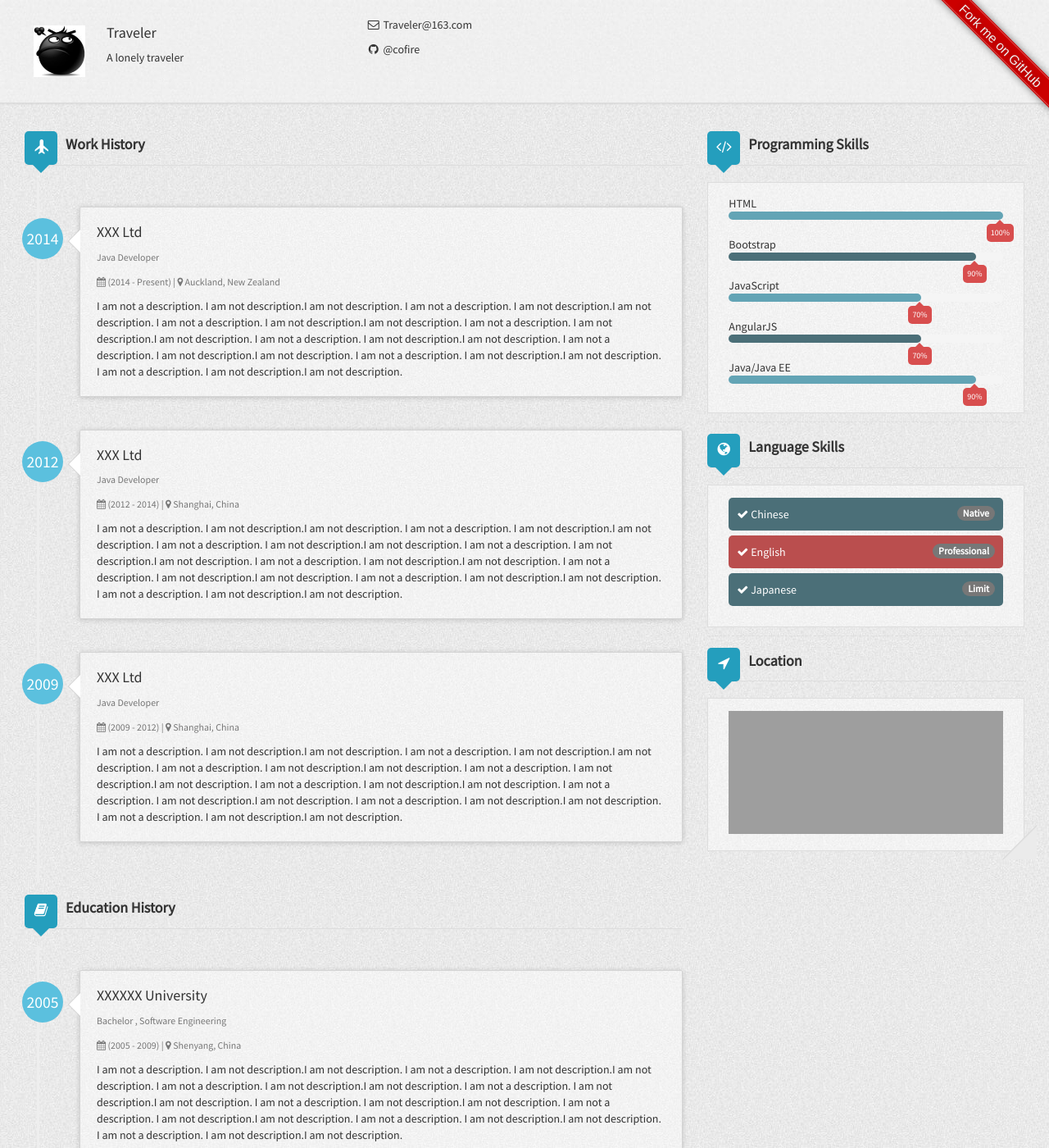
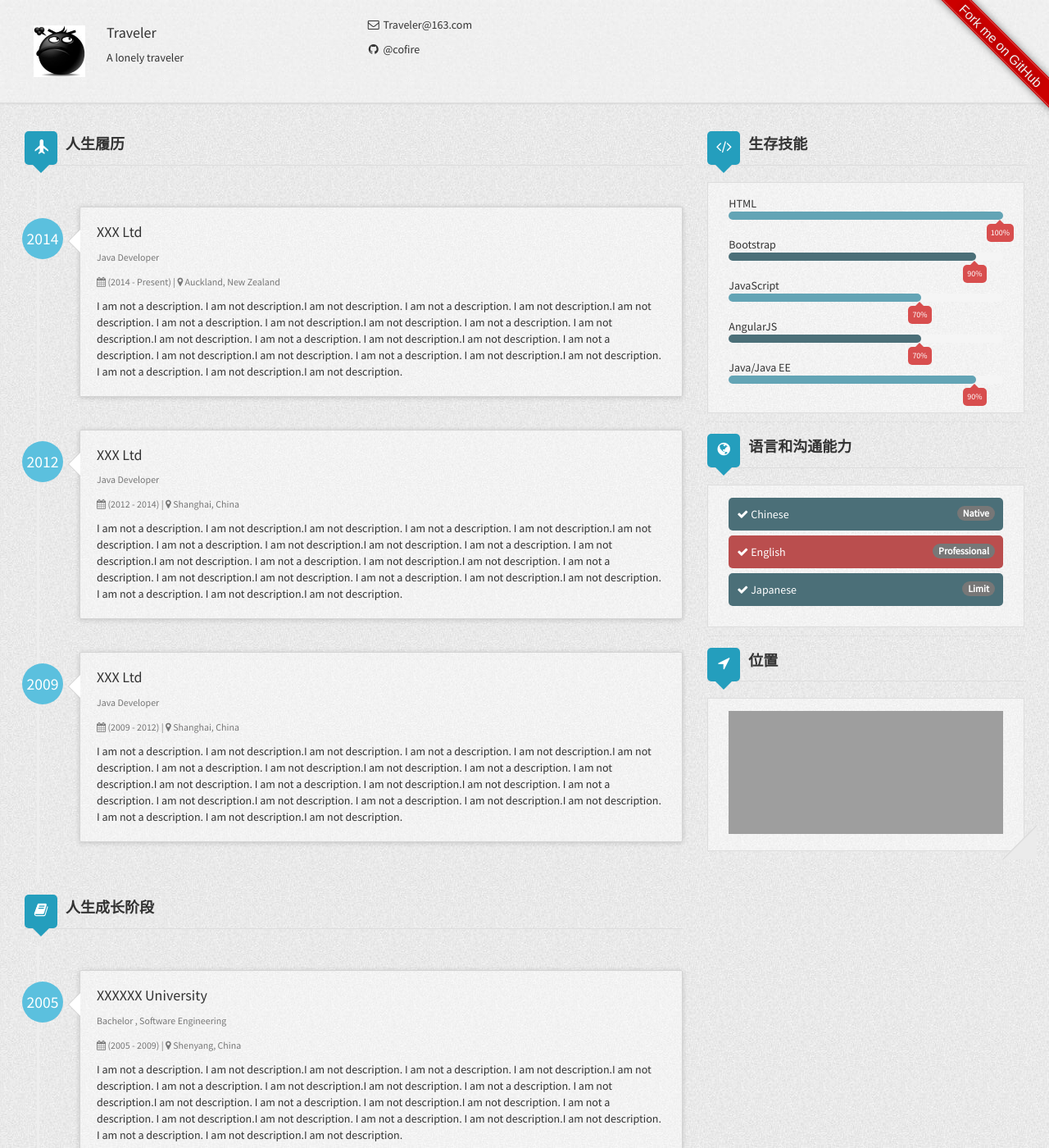
Before and after one commit to cofire2/cofire2.github.io, a Jekyll site: the page built from index.html, in a window 1280 px wide and 1400 px high. Shown: the whole window at 82% size. Built offline with Jekyll 4.4.1, drawn with Linux system fonts in a browser that asks for light colours; nearby versions of some CDN libraries; grey boxes are pictures that could not be loaded.

Commit message:
Update index.html

```diff
--- a/index.html
+++ b/index.html
@@ -5,7 +5,7 @@
     <div class="row-fluid">
         <div class="col-md-8">
             {% if site.author.workHistory %}
-                <h3 class="title with-icon"><span class="glyphicon glyphicon-plane cat-title"></span>Work History</h3>
+                <h3 class="title with-icon"><span class="glyphicon glyphicon-plane cat-title"></span>人生履历</h3>
                 <ul class="timeline">
                     {% for work in site.author.workHistory %}
                         <li class="timeline-inverted">
@@ -46,7 +46,7 @@
                 </ul>
             {% endif %}
             {% if site.author.educationHistory %}
-                <h3 class="title with-icon"><span class="fa fa-book cat-title"></span>Education History</h3>
+                <h3 class="title with-icon"><span class="fa fa-book cat-title"></span>人生成长阶段</h3>
                 <ul class="timeline">
                     {% for education in site.author.educationHistory %}
                         <li class="timeline-inverted">
@@ -92,7 +92,7 @@
         </div>
         <div class="col-md-4">
             {% if site.author.stackoverflow or site.author.programmingSkills %}
-                <h3 class="title with-icon"><span class="fa fa-code cat-title"></span> Programming Skills</h3>
+                <h3 class="title with-icon"><span class="fa fa-code cat-title"></span> 生存技能</h3>
                 {% if site.author.stackoverflow %}
                 <div class="grid-block">
                   <p><a href="//stackoverflow.com/users/{{ site.author.stackoverflow }}"><img src="//stackoverflow.com/users/flair/{{ site.author.stackoverflow }}.png"></a></p>
@@ -226,7 +226,7 @@
             {% endif %}
             {% if site.author.languages %}
                 <div class="deviter"></div>
-                <h3 class="title with-icon"><span class="fa fa-globe cat-title"></span> Language Skills</h3>
+                <h3 class="title with-icon"><span class="fa fa-globe cat-title"></span> 语言和沟通能力</h3>
                 <div class="grid-block">
                     <ul class="list-unstyled list-strip">
                         {% for language in site.author.languages %}
@@ -242,7 +242,7 @@
                 </div>
             {% endif %}
             <div class="deviter"></div>
-            <h3 class="title with-icon"><span class="fa fa-location-arrow cat-title"></span> Location</h3>
+            <h3 class="title with-icon"><span class="fa fa-location-arrow cat-title"></span> 位置</h3>
             <div class="grid-block">
                 <iframe src="https://www.google.com/maps/embed/v1/place?q={{ site.author.address }}&key=AIzaSyClEWLh20lxrQBFR7omuuVESviszPxONyk" width="100%" height="100%" frameborder="0" style="border:0"></iframe>
             </div>
```
